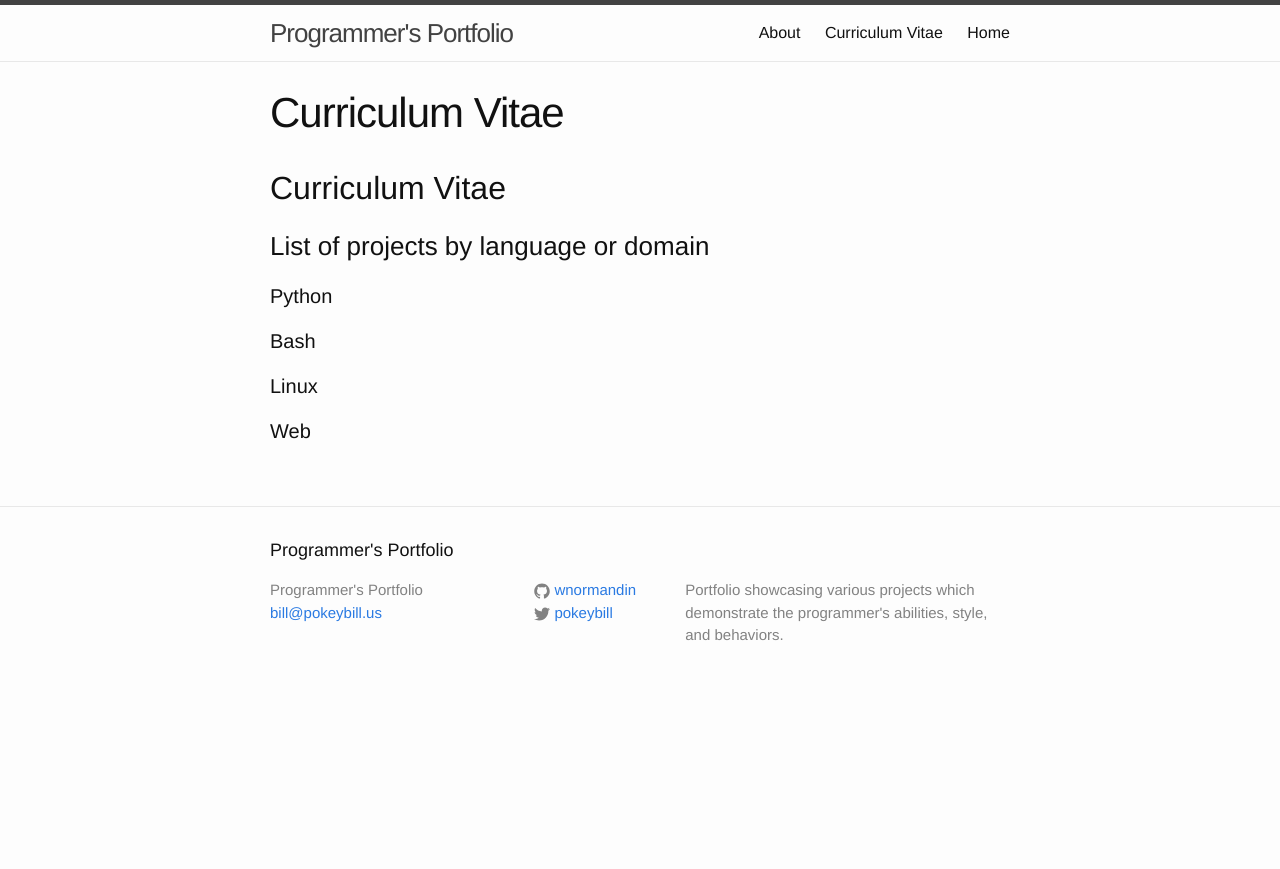
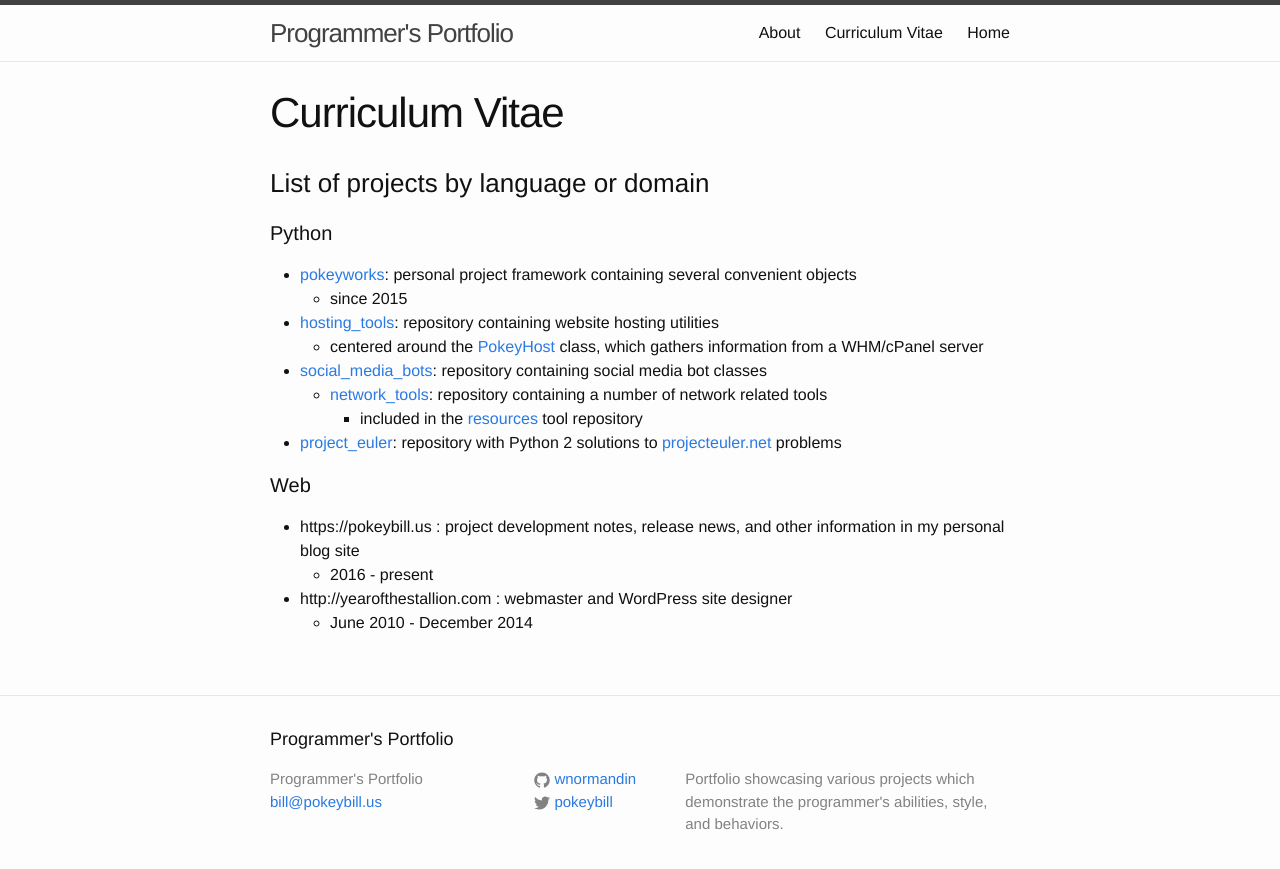
Before and after one commit to wnormandin/wnormandin.github.io, a Jekyll site: the page built from _pages/cv.md, in a window 1280 px wide. Shown: the top 869 px of the page. Built offline with Jekyll 4.4.1, drawn with Linux system fonts in a browser that asks for light colours.

Commit message:
Update cv.md

```diff
--- a/_pages/cv.md
+++ b/_pages/cv.md
@@ -4,16 +4,20 @@ title: Curriculum Vitae
 permalink: /cv/
 description: List of developer work by language or domain
 ---
-
-## {{ page.title }}
-
 ### List of projects by language or domain
 
 #### Python
-
-
-#### Bash
-
-#### Linux
+  - [pokeyworks](https://github.com/wnormandin/pokeyworks "pokeyworks"): personal project framework containing several convenient objects
+    - since 2015
+  - [hosting_tools](https://github.com/wnormandin/hosting_tools "hosting_tools"): repository containing website hosting utilities
+    - centered around the [PokeyHost](https://github.com/wnormandin/hosting_tools/blob/master/pokeyhost.py "pokeyhost.py") class, which gathers information from a WHM/cPanel server
+  - [social_media_bots](https://github.com/wnormandin/social_media_bots "social_media_bots"): repository containing social media bot classes
+    - [network_tools](https://github.com/wnormandin/network_tools "network_tools"): repository containing a number of network related tools
+      - included in the [resources](https://github.com/wnormandin/resources) tool repository
+  - [project_euler](https://github.com/wnormandin/project_euler "project_euler"): repository with Python 2 solutions to [projecteuler.net](https://projecteuler.net/) problems
 
 #### Web
+  - https://pokeybill.us : project development notes, release news, and other information in my personal blog site
+    - 2016 - present
+  - http://yearofthestallion.com : webmaster and WordPress site designer
+    - June 2010 - December 2014
```
